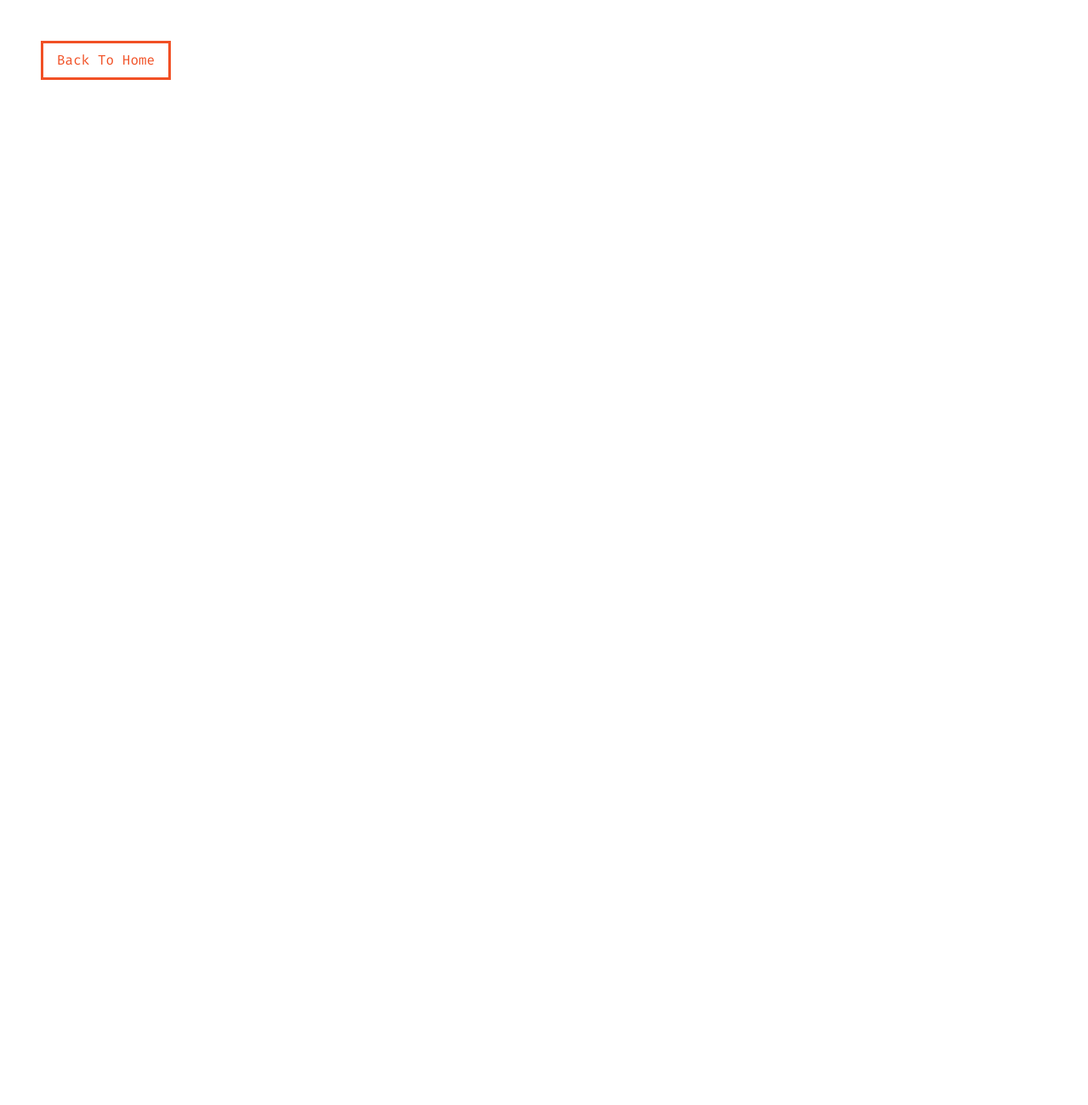
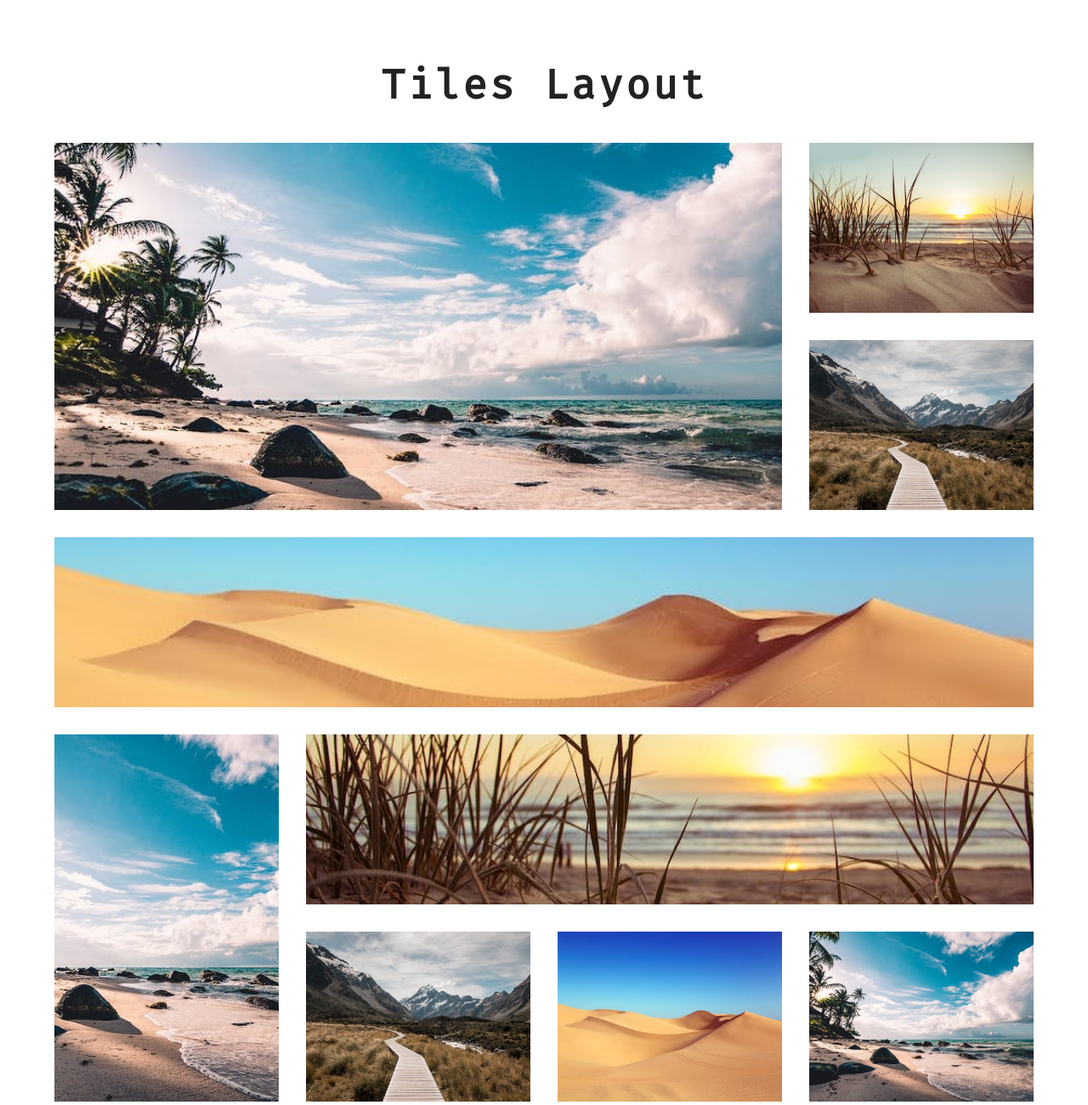
Before and after one commit to munish710/css-grid-mini-project, a plain HTML site: page tiles.html in a window 1280 px wide. Shown: the top 1300 px of the page at 85% size. Before the commit the page ends 800 px from the top, so only its background shows below. Drawn offline with Linux system fonts and the light colour scheme.

Commit message:
added image-tiles

```diff
--- a/css/main.css
+++ b/css/main.css
@@ -226,3 +226,83 @@ Cards
   grid-template-columns: repeat(auto-fill, minmax(368px, 1fr));
   /* grid-template-columns: repeat(auto-fit, minmax(368px, 1fr)); */
 }
+
+/*
+==========
+Tiles
+==========
+*/
+.tiles {
+  padding: 4rem 0;
+}
+
+.tiles-center {
+  width: 90vw;
+  max-width: 1170px;
+  margin: 2rem auto;
+  display: grid;
+  row-gap: 2rem;
+}
+
+@media screen and (min-width: 768px) {
+  .tiles-center {
+    grid-template-columns: 1fr 1fr;
+    grid-column-gap: 2rem;
+  }
+}
+
+@media screen and (min-width: 992px) {
+  .tiles-center {
+    grid-template-columns: repeat(3, 1fr);
+    grid-column-gap: 2rem;
+  }
+}
+
+/* 4 columns 5 rows */
+@media screen and (min-width: 1170px) {
+  .tiles-center {
+    grid-template-columns: repeat(4, 1fr);
+    grid-template-rows: repeat(5, 200px);
+    grid-column-gap: 2rem;
+    grid-template-areas:
+      "a a a b"
+      "a a a c"
+      "d d d d"
+      "e f f f"
+      "e g h i";
+  }
+
+  .tiles img {
+    height: 100%;
+    object-fit: cover;
+  }
+
+  .tile-1 {
+    grid-area: a;
+  }
+  .tile-2 {
+    grid-area: b;
+  }
+
+  .tile-3 {
+    grid-area: c;
+  }
+  .tile-4 {
+    grid-area: d;
+  }
+  .tile-5 {
+    grid-area: e;
+  }
+  .tile-6 {
+    grid-area: f;
+  }
+  .tile-7 {
+    grid-area: g;
+  }
+  .tile-8 {
+    grid-area: h;
+  }
+  .tile-9 {
+    grid-area: i;
+  }
+}
--- a/tiles.html
+++ b/tiles.html
@@ -1,24 +1,77 @@
 <!DOCTYPE html>
 <html lang="en">
-<head>
-    <meta charset="UTF-8">
-    <meta http-equiv="X-UA-Compatible" content="IE=edge">
-    <meta name="viewport" content="width=device-width, initial-scale=1.0">
+  <head>
+    <meta charset="UTF-8" />
+    <meta http-equiv="X-UA-Compatible" content="IE=edge" />
+    <meta name="viewport" content="width=device-width, initial-scale=1.0" />
     <title>Tiles project</title>
     <!-- styles -->
-    <link rel="stylesheet" href="./css/main.css">
+    <link rel="stylesheet" href="./css/main.css" />
     <!-- font-awesome -->
-    <script src="https://kit.fontawesome.com/b9e7c63bea.js" crossorigin="anonymous"></script>
+    <script
+      src="https://kit.fontawesome.com/b9e7c63bea.js"
+      crossorigin="anonymous"
+    ></script>
     <!-- google fonts -->
     <link
       href="https://fonts.googleapis.com/css?family=Fira+Code:300,400&display=swap"
       rel="stylesheet"
     />
-</head>
-<body>
+  </head>
+  <body>
+    <section class="tiles">
+      <div class="title">
+        <h1>tiles layout</h1>
+      </div>
+      <div class="tiles-center">
+        <!-- single tile  -->
+        <article class="tile-1">
+          <img src="./images/size-image-1.jpeg" alt="" />
+        </article>
+        <!-- single tile end -->
+        <!-- single tile  -->
+        <article class="tile-2">
+          <img src="./images/size-image-2.jpeg" alt="" />
+        </article>
+        <!-- single tile end -->
+        <!-- single tile  -->
+        <article class="tile-3">
+          <img src="./images/size-image-3.jpeg" alt="" />
+        </article>
+        <!-- single tile end -->
+        <!-- single tile  -->
+        <article class="tile-4">
+          <img src="./images/size-image-4.jpeg" alt="" />
+        </article>
+        <!-- single tile end -->
+        <!-- single tile  -->
+        <article class="tile-5">
+          <img src="./images/size-image-1.jpeg" alt="" />
+        </article>
+        <!-- single tile end -->
+        <!-- single tile  -->
+        <article class="tile-6">
+          <img src="./images/size-image-2.jpeg" alt="" />
+        </article>
+        <!-- single tile end -->
+        <!-- single tile  -->
+        <article class="tile-7">
+          <img src="./images/size-image-3.jpeg" alt="" />
+        </article>
+        <!-- single tile end -->
+        <!-- single tile  -->
+        <article class="tile-8">
+          <img src="./images/size-image-4.jpeg" alt="" />
+        </article>
+        <!-- single tile end -->
+        <!-- single tile  -->
+        <article class="tile-9">
+          <img src="./images/size-image-1.jpeg" alt="" />
+        </article>
+        <!-- single tile end -->
+      </div>
+    </section>
 
-
-<a href="index.html" class="btn">back to home</a>
-
-</body>
+    <a href="index.html" class="btn">back to home</a>
+  </body>
 </html>
```
